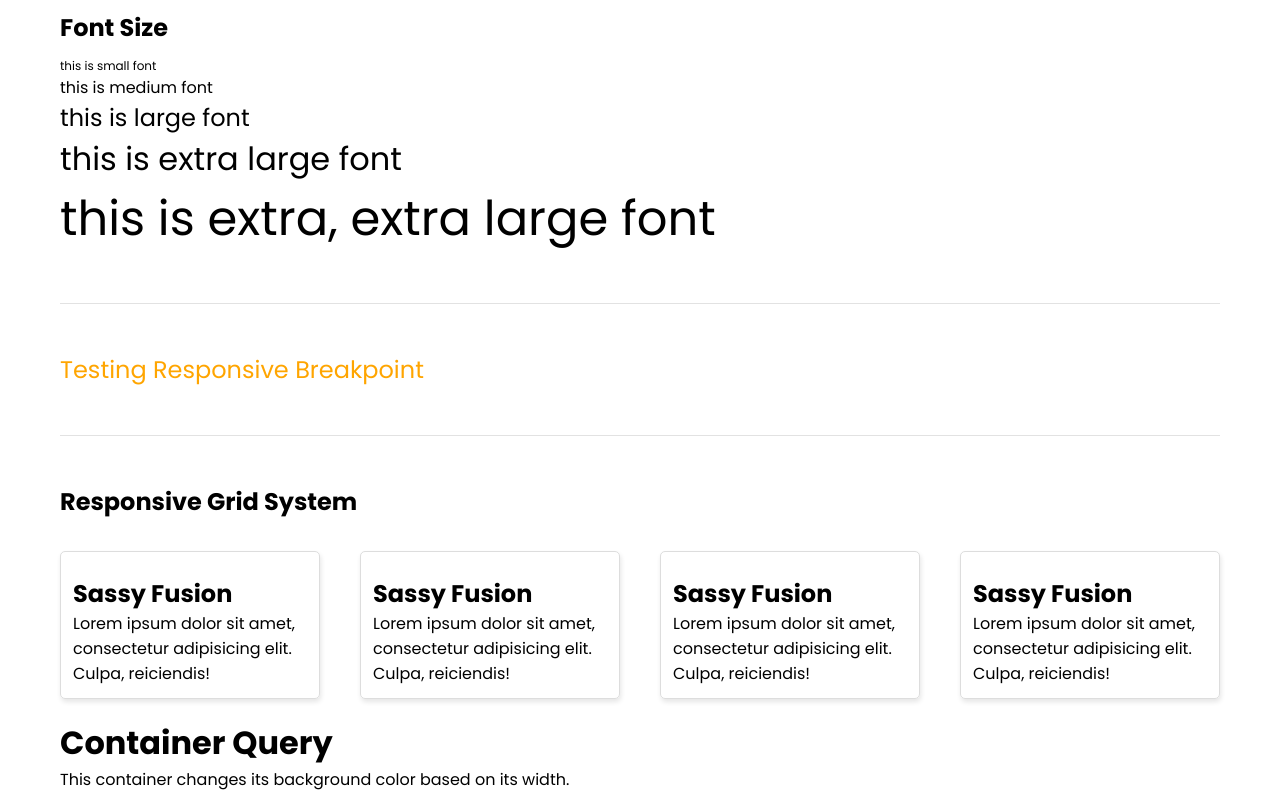
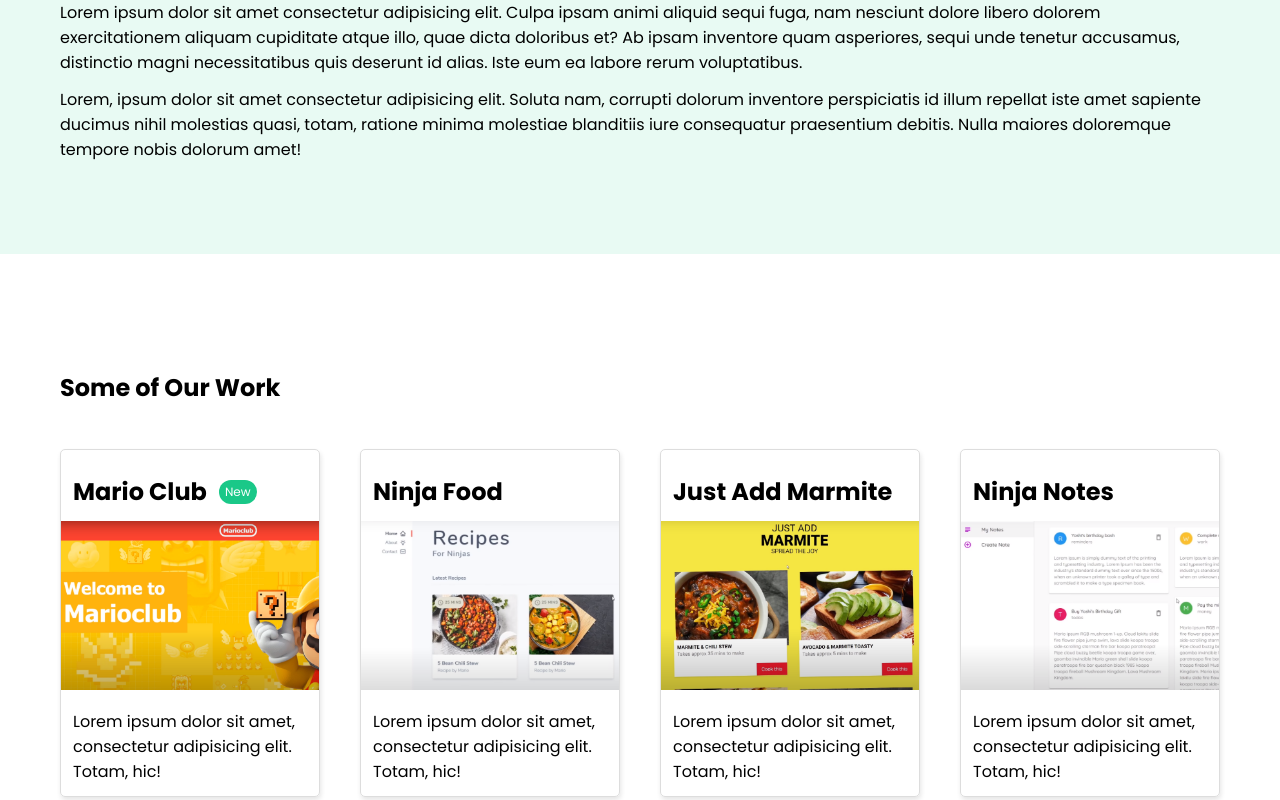
Before and after one commit to Erhahon-Imafidon/customStyling-library, a React (Vite) app: page / in a window 1280 px wide. Shown: the part 860-1660 px from the top of the page. Built offline with nearby package versions, Linux system fonts and the light colour scheme.

Commit message:
made changes to the container queries file

```diff
--- a/src/App.tsx
+++ b/src/App.tsx
@@ -1,12 +1,12 @@
 import Home from './pages/Home.tsx';
-import SassyPlayground from './pages/SassyPlayground.tsx'; // Uncomment this line to see the SassyPlayground in action
+// import SassyPlayground from './pages/SassyPlayground.tsx'; // Uncomment this line to see the SassyPlayground in action
 // Then comment out the Home import above
 
 const App = () => {
     return (
         <>
-            {/*<Home />*/}
-            <SassyPlayground />
+            <Home />
+            {/*<SassyPlayground />*/}
         </>
     );
 };
--- a/src/SassyFusion/_containerQueries.scss
+++ b/src/SassyFusion/_containerQueries.scss
@@ -15,6 +15,10 @@ $container-queries: (
         '7xl': 80rem, // 1280px
 );
 
+.container-type {
+  container-type: inline-size;
+}
+
 @mixin c-query($size) {
   $min-width: map.get($container-queries, $size);
   @container (min-width: $min-width) {
@@ -28,3 +32,5 @@ $container-queries: (
     color: #9900ff;
   }
 }
+
+//@debug map.get($container-queries, 'xl');
--- a/src/pages/SassyPlayground.tsx
+++ b/src/pages/SassyPlayground.tsx
@@ -57,12 +57,14 @@ const SassyPlayGround = () => {
                     </div>
                 </div>
                 {/*Container Query*/}
-                <div className="containQuery">
-                    <h1 className="containQuery">Container Query</h1>
-                    <p>
-                        This container changes its background color based on its
-                        width.
-                    </p>
+                <div className="container-type">
+                    <div className="containQuery">
+                        <h1>Container Query</h1>
+                        <p>
+                            This container changes its background color based on
+                            its width.
+                        </p>
+                    </div>
                 </div>
             </main>
         </>
```
